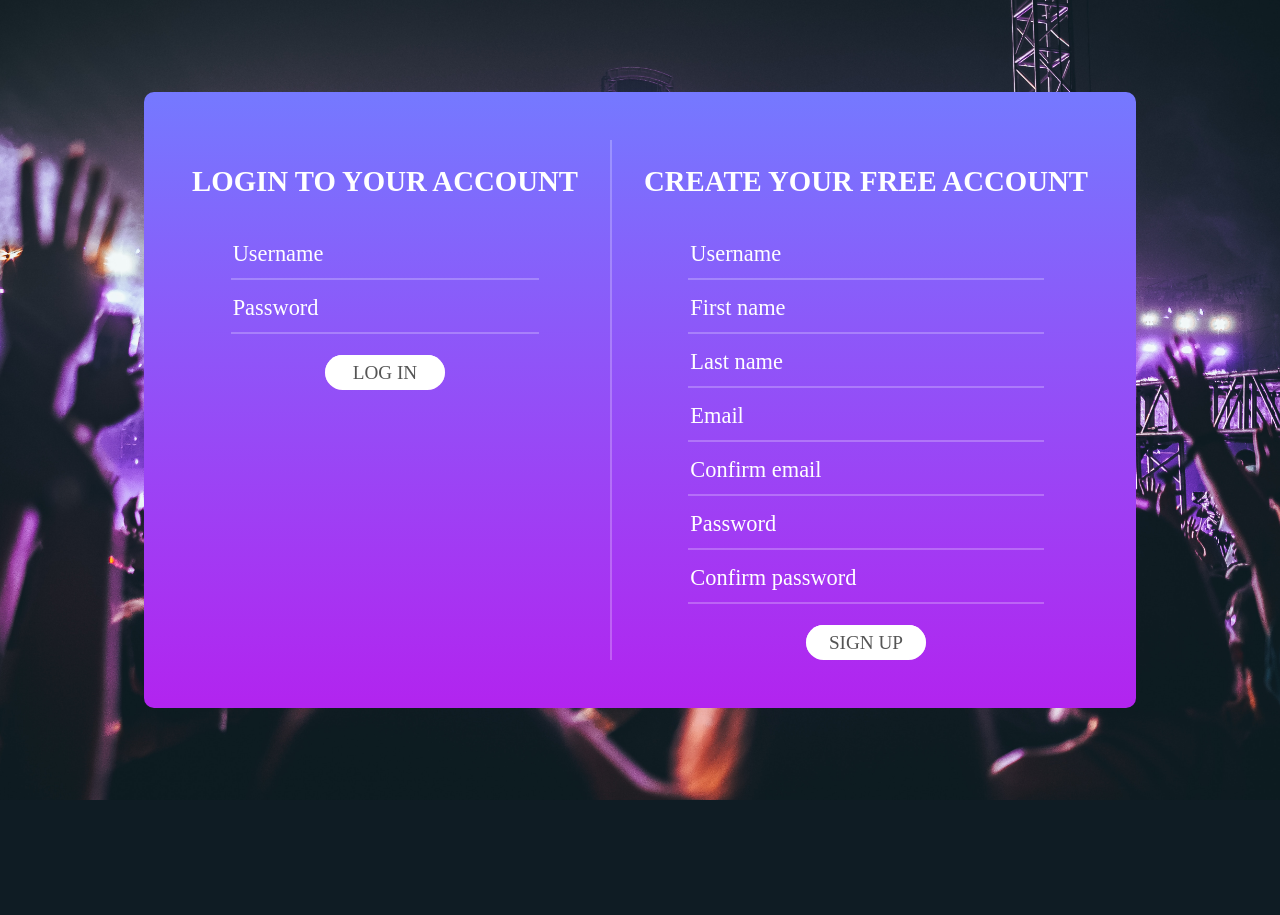
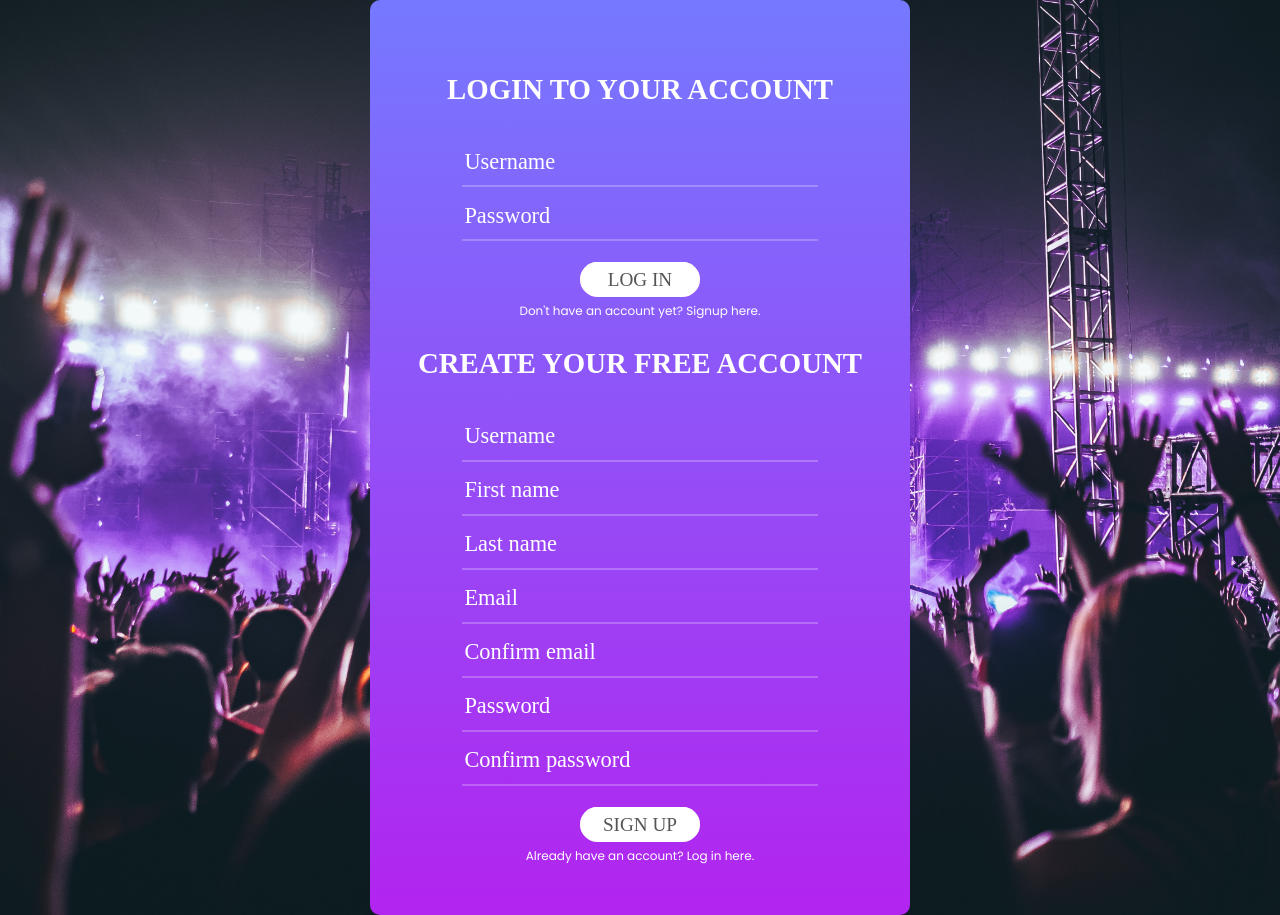
Before and after one commit to elenyou/spotify-clone, a PHP site: page /register.php in a window 1280 px wide. Before the commit the page ends 800 px from the top, so only its background shows below. Run offline with PHP 8.4, Linux system fonts and the light colour scheme.

Commit message:
register 2

```diff
--- a/assets/css/register.css
+++ b/assets/css/register.css
@@ -11,7 +11,7 @@ input {
   border: none;
 }
 
-input:-webkit-autofill,
+/* input:-webkit-autofill,
 input:-webkit-autofill:hover,
 input:-webkit-autofill:focus
 input:-webkit-autofill {
@@ -20,6 +20,18 @@ input:-webkit-autofill {
   -webkit-box-shadow: 0 0 0px 1000px transparent inset;
   transition: background-color 5000s ease-in-out 0s;
   background: -webkit-linear-gradient(top,  rgba(255,255,255,0) 0%,rgba(0,174,255,0.04) 50%,rgba(255,255,255,0) 51%,rgba(0,174,255,0.03) 100%);
+} */
+
+@-webkit-keyframes autofill {
+  to {
+      color: #fff;
+      background: transparent;
+  }
+}
+
+input:-webkit-autofill {
+  -webkit-animation-name: autofill;
+  -webkit-animation-fill-mode: both;
 }
 
 input:focus {
@@ -76,6 +88,7 @@ button:hover {
 
 .wrap-login {
   display: flex;
+  flex-direction: column;
   justify-content: space-between;
   border-radius: 10px;
   overflow: hidden;
@@ -87,11 +100,6 @@ button:hover {
   background: linear-gradient(top, #7579ff, #b224ef);
 }
 
-#loginForm {
-  margin-right: 2rem;
-  padding-right: 2rem;
-  border-right: 2px solid rgba(255, 255, 255, 0.24);
-}
 
 form {
   display: flex;
@@ -185,6 +193,15 @@ input {
   color: #fff;
 }
 
+.hasAccountText span {
+  color: #fff;
+  font-size: 12px;
+}
+
+.hasAccountText {
+	text-align: center;
+}
+
 
 @media screen and (max-width: 768px) {
   .wrap-login {
@@ -194,16 +211,9 @@ input {
 
 
 @media screen and (max-width: 320px) {
-  #loginForm {
-    border-right: none;
-    margin-right: 0;
-    padding-right: 0;
-    margin-bottom: 2rem;
-  }
   .wrap-login {
     margin: 2rem 1rem;
     padding: 1.5rem;
-    flex-direction: column;
   }
   .login-form-title {
     font-size: 1rem;
--- /dev/null
+++ b/assets/js/register.js
@@ -0,0 +1,12 @@
+$(document).ready(function() {
+
+	$("#hideLogin").click(function() {
+		$("#loginForm").hide();
+		$("#registerForm").show();
+	});
+
+	$("#hideRegister").click(function() {
+		$("#loginForm").show();
+		$("#registerForm").hide();
+	});
+});
--- a/register.php
+++ b/register.php
@@ -8,8 +8,9 @@
 include("includes/handlers/register-handler.php");
 include("includes/handlers/login-handler.php");
 
-	function getInputValue($name) {
-		if(isset($_POST[$name])) {
+function getInputValue($name)
+{
+    if (isset($_POST[$name])) {
         echo $_POST[$name];
     }
 }
@@ -18,27 +19,58 @@
 
 <!DOCTYPE html>
 <html lang="en">
+
 <head>
     <meta charset="UTF-8">
     <meta name="viewport" content="width=device-width, initial-scale=1.0">
     <meta http-equiv="X-UA-Compatible" content="ie=edge">
     <link href="https://fonts.googleapis.com/css?family=Poppins:300,400,700&display=swap" rel="stylesheet">
     <link rel="stylesheet" type="text/css" href="assets/css/register.css">
+    <script src="https://ajax.googleapis.com/ajax/libs/jquery/3.4.1/jquery.min.js"></script>
+    <script src="assets/js/register.js"></script>
     <title>Welcome to Slotify!</title>
 </head>
+
 <body>
+
+<!-- <?php
+
+	if(isset($_POST['registerButton'])) {
+		echo '<script>
+				$(document).ready(function() {
+					$("#loginForm").hide();
+					$("#registerForm").show();
+				});
+			</script>';
+	}
+	else {
+		echo '<script>
+				$(document).ready(function() {
+					$("#loginForm").show();
+					$("#registerForm").hide();
+				});
+			</script>';
+	}
+
+?> -->
+
+
     <div class="register-container">
         <div class="wrap-login">
             <form id="loginForm" action="register.php" method="POST" autocomplete="off">
                 <h2 class="login-form-title">Login to your account</h2>
                 <div class="wrap-input">
-                    <?php echo $account->getError(Constants::$loginFailed ); ?>
+                    <?php echo $account->getError(Constants::$loginFailed); ?>
                     <input id="loginUsername" name="loginUsername" type="text" placeholder="Username" autocomplete="off" required>
                 </div>
                 <div class="wrap-input">
                     <input id="loginPassword" name="loginPassword" type="password" placeholder="Password" autocomplete="off" required>
                 </div>
                 <button class="login-form-btn" type="submit" name="loginButton">LOG IN</button>
+
+                <div class="hasAccountText">
+                    <span id="hideLogin">Don't have an account yet? Signup here.</span>
+                </div>
             </form>
             <form id="registerForm" action="register.php" method="POST">
                 <h2 class="login-form-title">Create your free account</h2>
@@ -79,13 +111,15 @@
                 <div class="wrap-input">
                     <input id="password2" name="password2" type="password" placeholder="Confirm password" required>
                 </div>
-
                 <button class="login-form-btn" type="submit" name="registerButton">SIGN UP</button>
 
+                <div class="hasAccountText">
+                    <span id="hideRegister">Already have an account? Log in here.</span>
+                </div>
             </form>
         </div>
     </div>
 
+</body>
 
-</body>
 </html>
```
Lines whose indentation alone changed are shown as unchanged.
